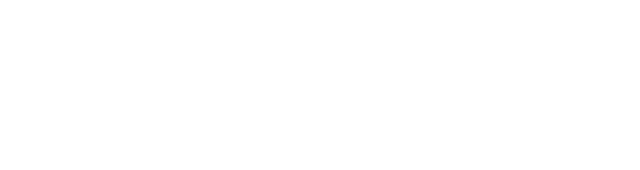
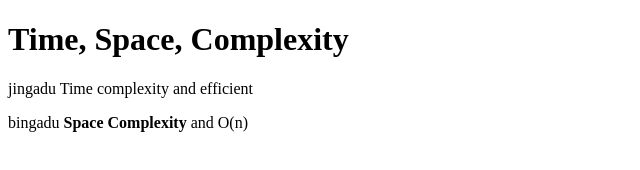
Before and after one commit to acciojob/time-and-space-complexity-bhumam, a website: page main.html in a window 1280 px wide. Shown: the whole page, without its empty margins (0-640 px from the left). Drawn offline with Linux system fonts and the light colour scheme.

Commit message:
created a submission

```diff
--- a/main.html
+++ b/main.html
@@ -8,6 +8,9 @@
 
 <body>
 	<!-- the entire body must be written by student -->
+	<h1>Time, Space, Complexity</h1>
+	<p>jingadu Time complexity and efficient</p>
+	<p>bingadu <b>Space Complexity</b> and O(n)</p>
     <script type="text/javascript" src="./script.js">
 </script>
 
```
